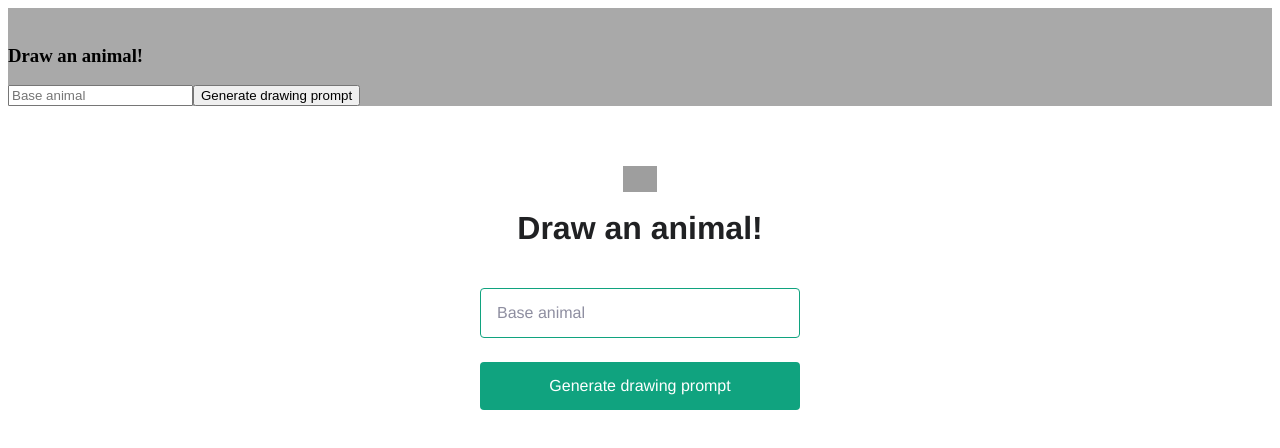
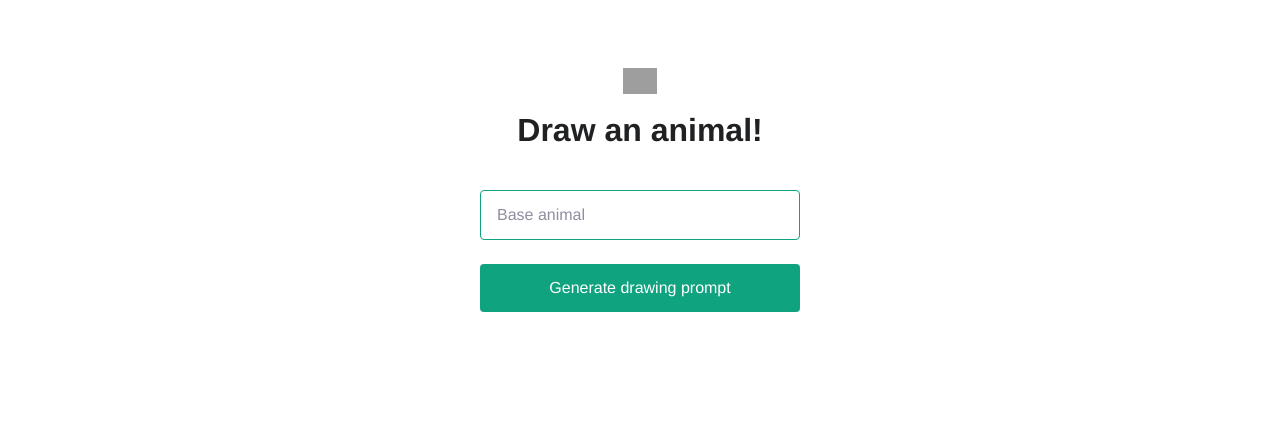
Before and after one commit to cwest9400/drawing-prompt, a Next.js app: page / in a window 1280 px wide. Shown: the top 448 px of the page. Built offline with nearby package versions, Linux system fonts and the light colour scheme; grey boxes are pictures that could not be loaded.

Commit message:
api call setup

```diff
--- /dev/null
+++ b/pages/api/randomPhoto.js
@@ -0,0 +1,5 @@
+
+
+export default async function (req, res) {
+
+}
--- a/pages/index.js
+++ b/pages/index.js
@@ -5,58 +5,20 @@ import { useState } from "react";
 // import styles from "../styles/prompt.module.css";
 
 export default function Home() {
-  const [animalInput, setAnimalInput] = useState("");
-  const [result, setResult] = useState();
 
-  async function onSubmit(event) {
-    event.preventDefault();
-    try {
-      const response = await fetch("/api/generate", {
-        method: "POST",
-        headers: {
-
-          "Content-Type": "application/json",
-        },
-        body: JSON.stringify({ animal: animalInput }),
-      });
-
-      const data = await response.json();
-      if (response.status !== 200) {
-        throw data.error || new Error(`Request failed with status ${response.status}`);
-      }
-
-      setResult(data.result);
-      setAnimalInput("");
-    } catch (error) {
-      console.error(error);
-      alert(error.message);
-    }
-  }
   return (
     <div>
       <Head>
         <title>drawingPrompt</title>
 
       </Head>
+<main>
 
-      <main className={styles.main}>
-        <img src="" className={styles.icon} />
-        <h3>Draw an animal!</h3>
-        <form onSubmit={onSubmit}>
-          <input
-            type="text"
-            name="animal"
-            placeholder="Base animal"
-            value={animalInput}
-            onChange={(e) => setAnimalInput(e.target.value)}
-          />
-          <input type="submit" value="Generate drawing prompt" />
-        </form>
-        <div className={styles.result}>{result}</div>
+        <div>
+          <AnimalPrompt />
+        </div>
+
       </main>
-      <div>
-        <AnimalPrompt />
-      </div>
     </div>
   )
   // <div className={styles.container}>
```
